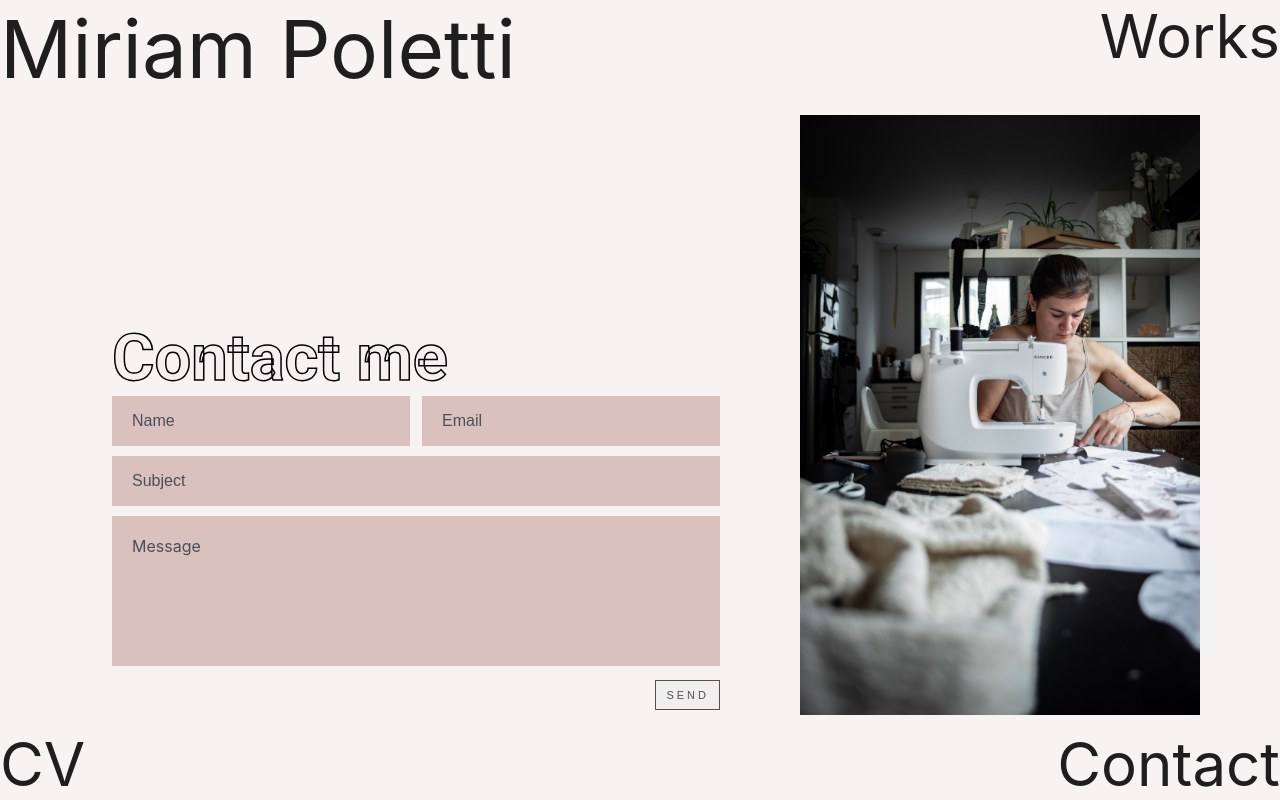
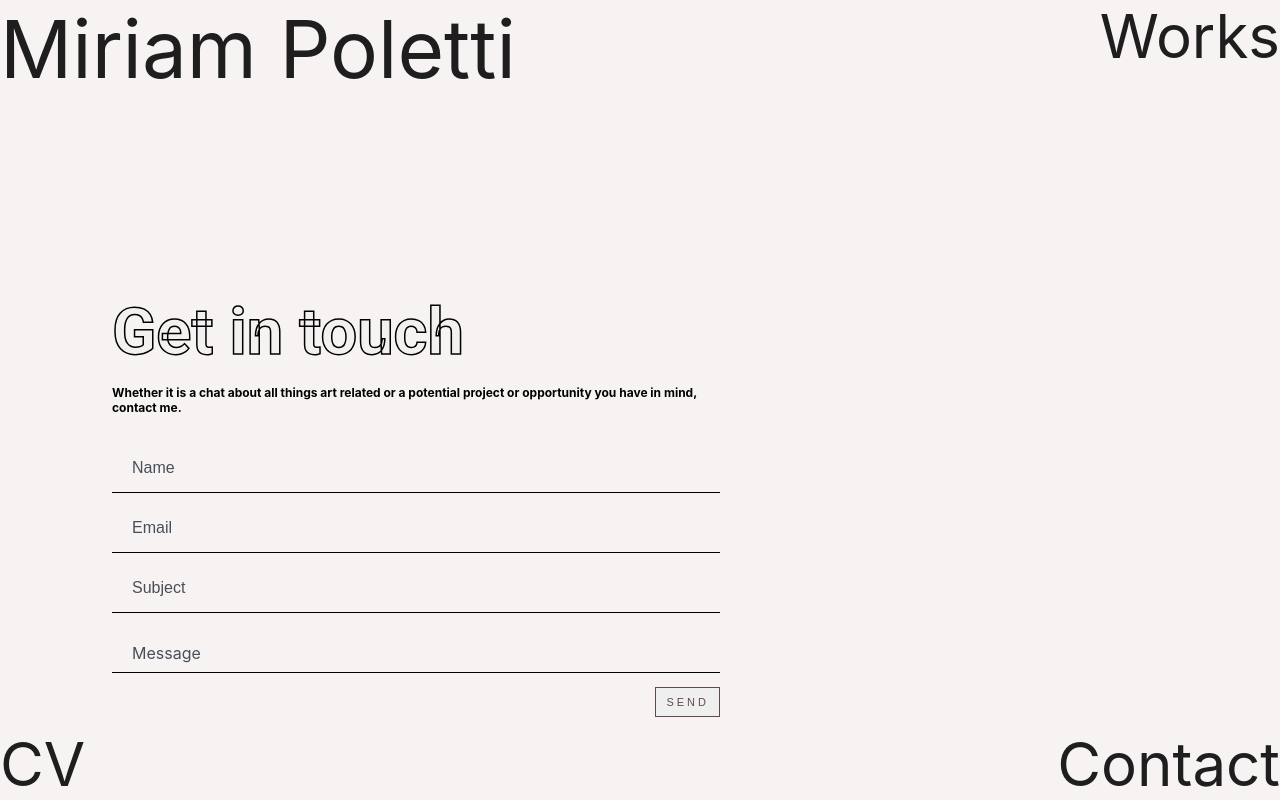
Before and after one commit to miriam-plt/portfolio, a React (Create React App) app: page /contact in a window 1280 px wide. Built offline with nearby package versions, Linux system fonts and the light colour scheme; the HTML template or start-up script is replaced by a standard one; a web font is replaced by a local one.

Commit message:
style contact page

```diff
--- a/src/Pages/Contact/index.js
+++ b/src/Pages/Contact/index.js
@@ -27,13 +27,16 @@ const Contact = () => {
         <Navbar />
         <div className='container'>
         <div className='contact-form'>
-            <h5 className='contact-me'>Contact me</h5>
+            <div className='contact-text'>
+            <h5 className='contact-h5'>Get in touch</h5>
+            <h6 className='contact-h6'>Whether it is a chat about all things art related or a potential project or opportunity you have in mind, contact me.</h6>
+            </div>
             <form ref={form} onSubmit={sendEmail}>
                 <ul>
-                    <li className='half'>
+                    <li>
                         <input type='text' name='name' placeholder='Name' required />
                     </li>
-                    <li className='half'>
+                    <li>
                         <input type='email' name='email' placeholder='Email' required />
                     </li>
                     <li>
--- a/src/Pages/Contact/index.scss
+++ b/src/Pages/Contact/index.scss
@@ -2,12 +2,12 @@
 
 .container {
     display: flex;
-    padding-top: 9%;
+    padding-top: 12%;
     justify-content: center;
 }
 
 .contact-form {
-    margin-top: 6em;
+    margin-top: 2em;
     margin-right: 5em;
 
 
@@ -36,28 +36,20 @@
             display: block;
             position: relative;
             opacity: 0;
-            animation: fadeInUp 1s 0.5s;
+            animation: fadeInDown 1s 0.5s;
             animation-fill-mode: forwards;
             clear: both;
         }
 
-        li.half {
-            width: 49%;
-            margin-left: 2%;
-            float: left;
-            clear: none;
 
-            &:first-child {
-                margin-left: 0;
-            }
-        }
     }
 
     input[type='text'],
     input[type='email'] {
         width: 100%;
         border: 0;
-        background-color: #dbc1bd;
+        background: transparent;
+        border-bottom: 1px solid black;
         height: 50px;
         font-size: 16px;
         padding: 0 20px;
@@ -73,6 +65,17 @@
         transition: color 0.3s ease;
        }
 
+    input:-webkit-autofill,
+    input:-webkit-autofill:hover,
+    input:-webkit-autofill:focus,
+    input:-webkit-autofill:active {
+       transition: background-color 5000s ease-in-out 0s;
+    }
+
+    input:focus, textarea:focus, select:focus{
+        outline: none;
+    }
+
     textarea {
         font-family: -apple-system, BlinkMacSystemFont, 'Segoe UI', 'Roboto', 'Oxygen',
         'Ubuntu', 'Cantarell', 'Fira Sans', 'Droid Sans', 'Helvetica Neue',
@@ -80,10 +83,11 @@
         font-size: 16px;
         width: 100%;
         border: 0;
-        background-color: #dbc1bd;
+        background: transparent;
+        border-bottom: 1px solid black;
         height: 50px;
         padding: 20px;
-        min-height: 150px;
+        min-height: 50px;
         box-sizing: border-box;
         resize: none;
     }
@@ -116,12 +120,21 @@
 
 }
 
-.contact-me {
+.contact-h5 {
     font-family: 'Roboto', sans-serif;
     -webkit-text-stroke: 1.5px black;
     color: #f4f0f0;
     font-size: 65px;
     margin-bottom: 0;
+}
+
+.contact-h6 {
+    margin-top: 15px;
+    font-size: 12px;
+}
+
+.contact-text {
+    animation: fadeInDown 1s 0.5s both;
 }
 
 .contact-pic {
@@ -135,6 +148,7 @@
         margin-right: 5em;
         width: 400px;
         height: 600px;
+        animation: fadeInRight 1s 0.5s both;
     }
 
 }
--- a/src/Pages/Home/index.scss
+++ b/src/Pages/Home/index.scss
@@ -1,7 +1,8 @@
 .homepage-background {
     height:100vh;
     width:100vw;
-    background-image: url("../../images/background.jpg");
+    background-image: linear-gradient(rgba(142, 142, 142, 0.5), rgba(148, 148, 148, 0.2)), url("../../images/background.jpg");
+    background-size: cover;
     background-repeat: no-repeat;
     background-position: center;
 }
```
Also changed, not shown: src/images/background.jpg, src/images/background1.jpg (added).
